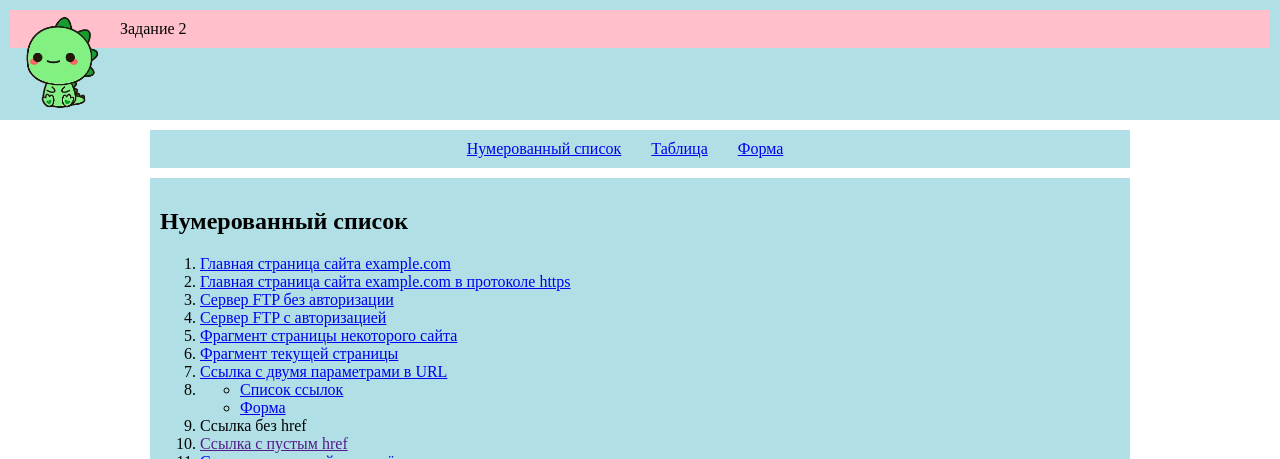
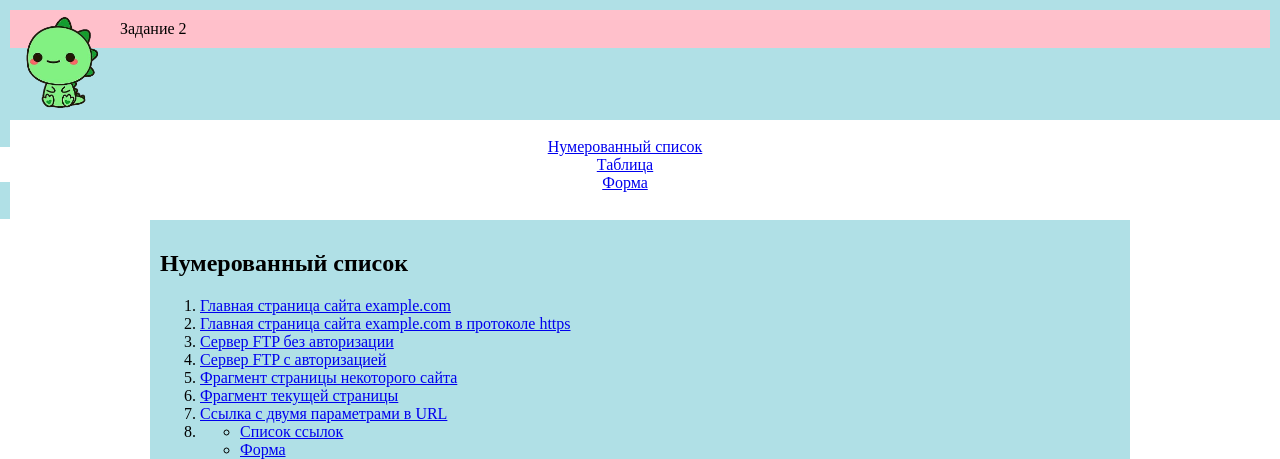
Before and after one commit to reizei1510/reizei1510.github.io, a PHP site: page /index2.html in a window 1280 px wide. Shown: the top 459 px of the page. Run offline with PHP 8.4, Linux system fonts and the light colour scheme.

Commit message:
Update style.css

```diff
--- a/style.css
+++ b/style.css
@@ -30,11 +30,11 @@ header {
   margin-top: 10px;
   padding:10px;
   text-align: center;
+  display: inline;
 }
 
 .menu_text {
   margin-right:30px;
-  display: inline;
 }
 
 .content {
```
